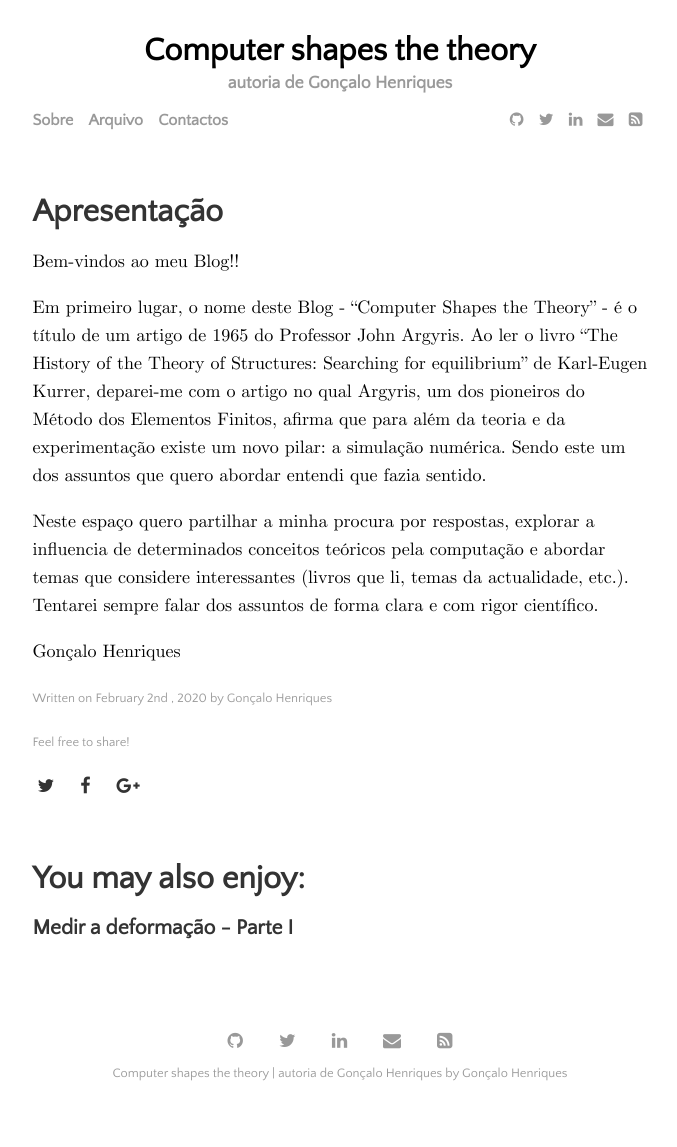
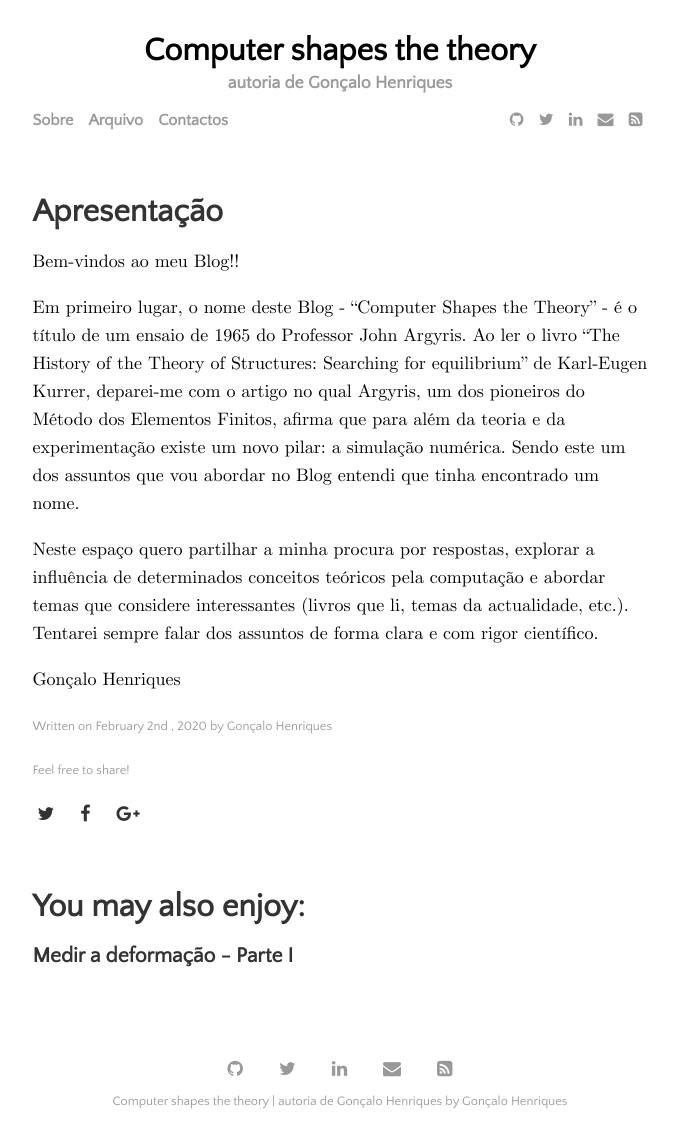
Before and after one commit to gonhen/gonhen.github.io, a Jekyll site: the page built from _posts/2020-02-02-apresentation.md, in a window 1280 px wide. Shown: the whole page, without its empty margins (300-977 px from the left). Built offline with Jekyll 4.4.1, drawn with Linux system fonts in a browser that asks for light colours; before the commit the page ends 1119 px from its top, so only the background shows below that.

Commit message:
Update apresentação

```diff
--- a/_posts/2020-02-02-apresentation.md
+++ b/_posts/2020-02-02-apresentation.md
@@ -9,15 +9,15 @@ image:
 Bem-vindos ao meu Blog!!
 
 Em primeiro lugar, o nome deste Blog - "Computer Shapes the Theory" - é o título
-de um artigo de 1965 do Professor John Argyris. Ao ler o livro
+de um ensaio de 1965 do Professor John Argyris. Ao ler o livro
 "The History of the Theory of Structures: Searching for equilibrium"  de
 Karl-Eugen Kurrer, deparei-me com o artigo no qual Argyris, um dos pioneiros do Método
 dos Elementos Finitos, afirma que para além da teoria e da experimentação
-existe um novo pilar: a simulação numérica. Sendo este um dos assuntos que quero abordar
-entendi que fazia sentido.
+existe um novo pilar: a simulação numérica. Sendo este um dos assuntos que vou abordar
+no Blog entendi que tinha encontrado um nome.
 
 Neste espaço quero partilhar a minha procura por respostas, explorar
-a influencia de determinados conceitos teóricos
+a influência de determinados conceitos teóricos
 pela computação e abordar temas que considere interessantes (livros que li, temas da actualidade, etc.).
 Tentarei sempre falar dos assuntos de forma clara e com rigor científico.
 
```
